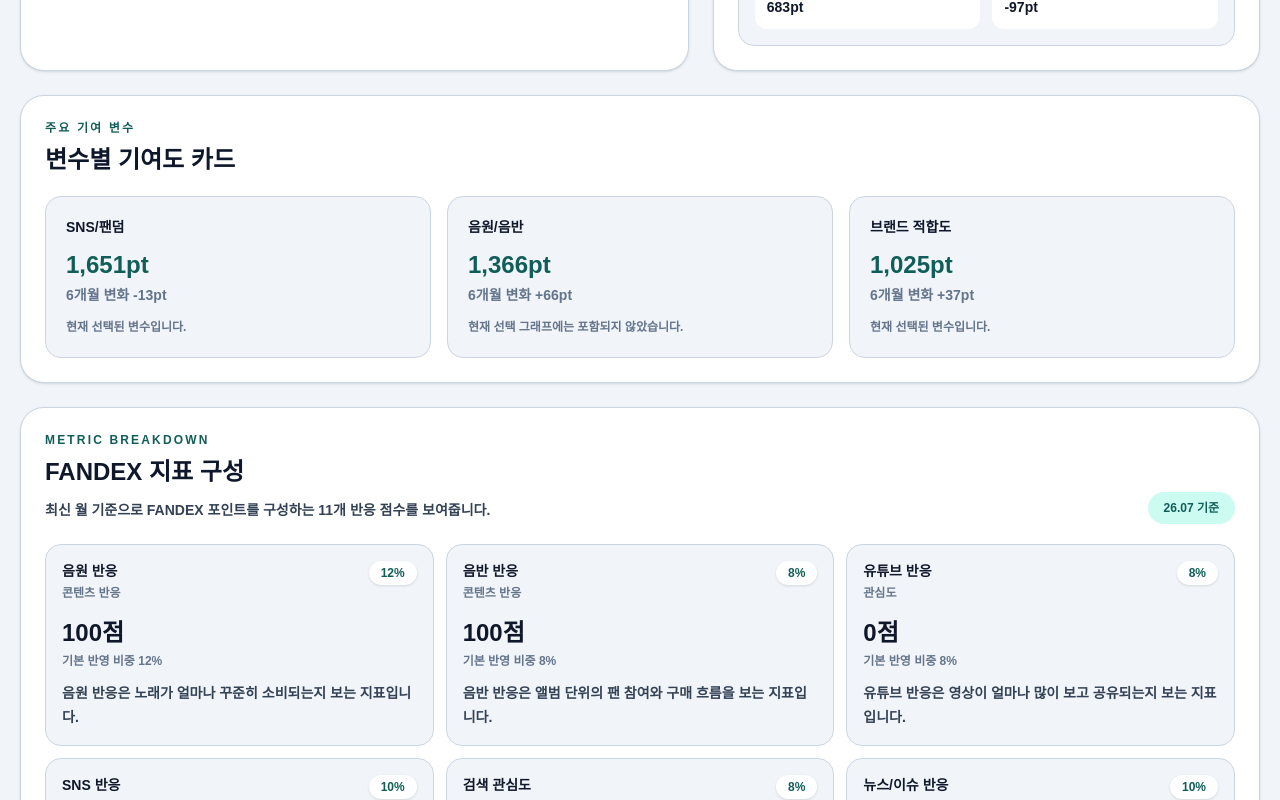
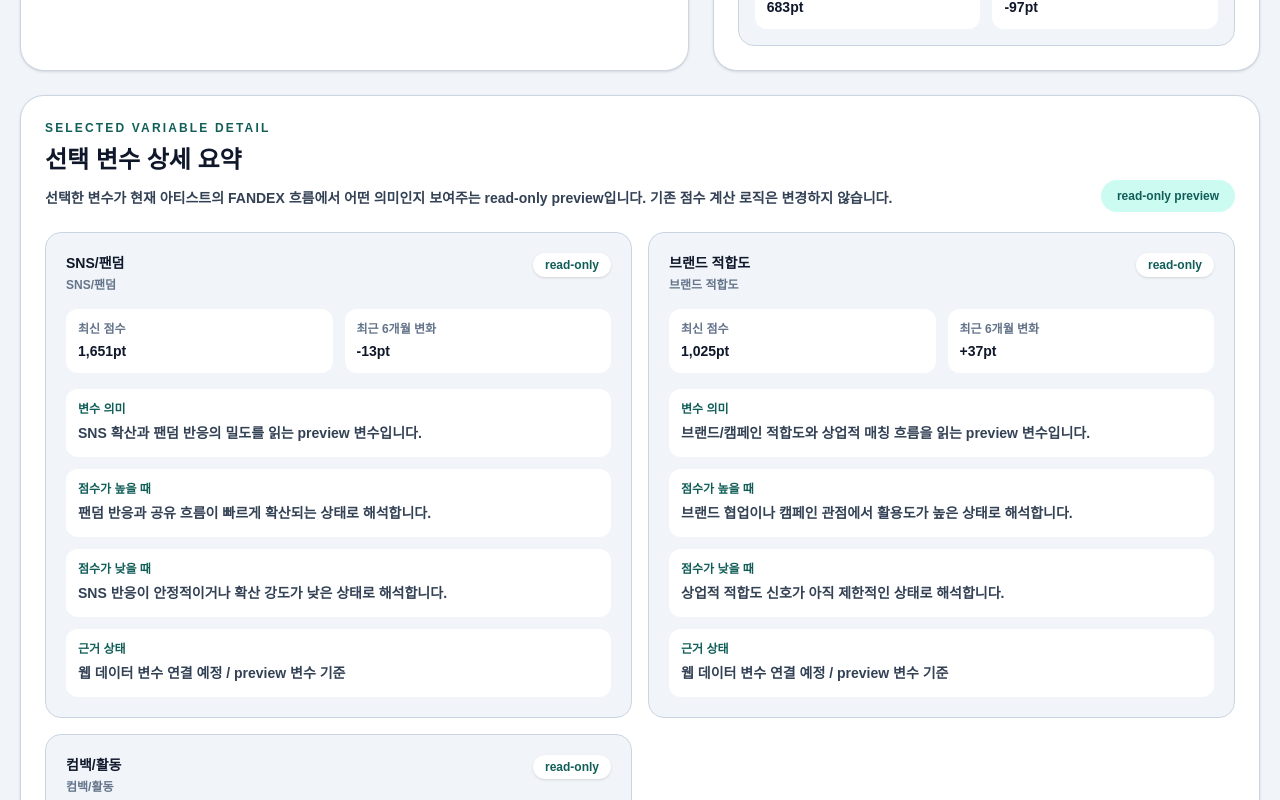
Before and after one commit to kpopmaker/fandex, a Next.js app: page /artists/ateez in a window 1280 px wide. Shown: the part 2800-3600 px from the top of the page. Built offline with nearby package versions, Linux system fonts and the light colour scheme.

Commit message:
feat: add selected variable detail summary

```diff
--- a/app/artists/[artistId]/page.tsx
+++ b/app/artists/[artistId]/page.tsx
@@ -38,6 +38,12 @@ type PageProps = {
 type LineChartPoint = {
   date: string;
   value: number;
+};
+
+type SelectedVariableDetail = {
+  meaning: string;
+  highMeaning: string;
+  lowMeaning: string;
 };
 
 const defaultSelectedVariables: ArtistStockVariableKey[] = [
@@ -86,6 +92,47 @@ const issueVariableLabels: Record<ArtistStockVariableKey, string> = {
   comebackActivityPoint: '컴백/활동',
   growthMomentumPoint: '성장 모멘텀',
   riskAdjustmentPoint: '조정 신호',
+};
+
+const selectedVariableDetails: Record<
+  ArtistStockVariableKey,
+  SelectedVariableDetail
+> = {
+  musicAlbumPoint: {
+    meaning: '음원/음반 소비와 앨범 반응을 읽는 preview 변수입니다.',
+    highMeaning: '최근 발매물 소비와 앨범 반응이 강하게 유지되는 상태로 해석합니다.',
+    lowMeaning: '발매 반응 또는 소비 흐름이 상대적으로 약한 상태로 해석합니다.',
+  },
+  newsIssuePoint: {
+    meaning: '기사/이슈 노출과 공개 언급 흐름을 읽는 source seed 기반 변수입니다.',
+    highMeaning: '공개 언급량과 이슈 강도가 FANDEX 관심 흐름을 밀어 올리는 상태입니다.',
+    lowMeaning: '최근 기사 노출이나 이슈 강도가 제한적인 상태로 해석합니다.',
+  },
+  snsFandomPoint: {
+    meaning: 'SNS 확산과 팬덤 반응의 밀도를 읽는 preview 변수입니다.',
+    highMeaning: '팬덤 반응과 공유 흐름이 빠르게 확산되는 상태로 해석합니다.',
+    lowMeaning: 'SNS 반응이 안정적이거나 확산 강도가 낮은 상태로 해석합니다.',
+  },
+  brandFitPoint: {
+    meaning: '브랜드/캠페인 적합도와 상업적 매칭 흐름을 읽는 preview 변수입니다.',
+    highMeaning: '브랜드 협업이나 캠페인 관점에서 활용도가 높은 상태로 해석합니다.',
+    lowMeaning: '상업적 적합도 신호가 아직 제한적인 상태로 해석합니다.',
+  },
+  comebackActivityPoint: {
+    meaning: '컴백/활동 모멘텀과 공식 활동 흐름을 읽는 preview 변수입니다.',
+    highMeaning: '컴백, 방송, 콘텐츠 활동이 최근 흐름을 강하게 만드는 상태입니다.',
+    lowMeaning: '활동 공백 또는 컴백 모멘텀이 약한 상태로 해석합니다.',
+  },
+  growthMomentumPoint: {
+    meaning: '최근 성장 흐름과 상승 탄력을 읽는 preview 변수입니다.',
+    highMeaning: '최근 지표가 이전보다 빠르게 개선되는 성장 구간으로 해석합니다.',
+    lowMeaning: '성장 속도가 둔화되었거나 뚜렷한 상승 신호가 약한 상태입니다.',
+  },
+  riskAdjustmentPoint: {
+    meaning: '과열/리스크/조정 신호를 보조적으로 읽는 preview 변수입니다.',
+    highMeaning: '리스크보다 안정 신호가 우세해 조정 부담이 낮은 상태로 해석합니다.',
+    lowMeaning: '과열, 변동성, 평판 리스크를 더 주의해서 봐야 하는 상태입니다.',
+  },
 };
 
 const metricCategoryLabels: Record<string, string> = {
@@ -633,6 +680,35 @@ export default async function ArtistDetailPage({
         </section>
 
         <section className="rounded-3xl border border-slate-200 bg-white p-6 shadow-sm dark:border-slate-800 dark:bg-slate-950">
+          <div className="flex flex-col gap-3 lg:flex-row lg:items-end lg:justify-between">
+            <div>
+              <p className="text-xs font-black uppercase tracking-[0.18em] text-cyan-600 dark:text-cyan-300">
+                selected variable detail
+              </p>
+              <h2 className="mt-2 text-2xl font-black">선택 변수 상세 요약</h2>
+              <p className="mt-2 max-w-4xl text-sm font-bold leading-7 text-slate-600 dark:text-slate-300">
+                선택한 변수가 현재 아티스트의 FANDEX 흐름에서 어떤 의미인지
+                보여주는 read-only preview입니다. 기존 점수 계산 로직은
+                변경하지 않습니다.
+              </p>
+            </div>
+            <span className="rounded-full bg-cyan-50 px-4 py-2 text-xs font-black text-cyan-700 dark:bg-cyan-400/10 dark:text-cyan-100">
+              read-only preview
+            </span>
+          </div>
+
+          <div className="mt-5 grid gap-4 lg:grid-cols-2">
+            {selectedSeries.map((series) => (
+              <SelectedVariableDetailCard
+                key={series.variableKey}
+                newsIssueSourceSummary={newsIssueSourceSummary}
+                series={series}
+              />
+            ))}
+          </div>
+        </section>
+
+        <section className="rounded-3xl border border-slate-200 bg-white p-6 shadow-sm dark:border-slate-800 dark:bg-slate-950">
           <p className="text-xs font-black uppercase tracking-[0.18em] text-cyan-600 dark:text-cyan-300">
             주요 기여 변수
           </p>
@@ -1085,6 +1161,103 @@ function InfoRow({ label, value }: { label: string; value: string }) {
   );
 }
 
+function SelectedVariableDetailCard({
+  newsIssueSourceSummary,
+  series,
+}: {
+  newsIssueSourceSummary: ReturnType<typeof getNewsIssueSourceArtistSummary>;
+  series: ArtistStockVariableSeries;
+}) {
+  const detail = selectedVariableDetails[series.variableKey];
+  const isNewsIssue = series.variableKey === 'newsIssuePoint';
+  const evidenceStatus = isNewsIssue
+    ? newsIssueSourceSummary.itemCount > 0
+      ? `${newsIssueSourceSummary.itemCount}개 source seed 연결`
+      : 'source seed 없음'
+    : series.variableKey === 'riskAdjustmentPoint'
+      ? 'preview 변수 기준 / 리스크 조정 보조 지표'
+      : '웹 데이터 변수 연결 예정 / preview 변수 기준';
+
+  return (
+    <article className="rounded-2xl border border-slate-200 bg-slate-50 p-5 dark:border-slate-800 dark:bg-slate-900/60">
+      <div className="flex flex-col gap-3 sm:flex-row sm:items-start sm:justify-between">
+        <div>
+          <p className="text-sm font-black text-slate-950 dark:text-white">
+            {series.displayName}
+          </p>
+          <p className="mt-1 text-xs font-bold text-slate-500 dark:text-slate-400">
+            {getVariableDisplayName(series.variableKey)}
+          </p>
+        </div>
+        <span className="rounded-full bg-white px-3 py-1 font-mono text-xs font-black text-cyan-700 shadow-sm dark:bg-slate-950 dark:text-cyan-300">
+          read-only
+        </span>
+      </div>
+
+      <div className="mt-4 grid gap-3 sm:grid-cols-2">
+        <MetricMini label="최신 점수" value={formatPoint(series.latestPoint)} />
+        <MetricMini
+          label="최근 6개월 변화"
+          value={formatDelta(series.sixMonthDelta)}
+        />
+      </div>
+
+      <div className="mt-4 grid gap-3">
+        <VariableDetailTextRow label="변수 의미" value={detail.meaning} />
+        <VariableDetailTextRow label="점수가 높을 때" value={detail.highMeaning} />
+        <VariableDetailTextRow label="점수가 낮을 때" value={detail.lowMeaning} />
+        <VariableDetailTextRow label="근거 상태" value={evidenceStatus} />
+      </div>
+
+      {isNewsIssue ? (
+        <div className="mt-4 grid gap-3 sm:grid-cols-2">
+          <MetricMini
+            label="source seed 개수"
+            value={String(newsIssueSourceSummary.itemCount)}
+          />
+          <MetricMini
+            label="평균 이슈 강도"
+            value={formatOptionalIssueScore(
+              newsIssueSourceSummary.averageIssueScore,
+            )}
+          />
+          <MetricMini
+            label="주요 category"
+            value={newsIssueSourceSummary.topCategory ?? '없음'}
+          />
+          <MetricMini
+            label="최신 반영 날짜"
+            value={newsIssueSourceSummary.latestPublishedDate ?? '없음'}
+          />
+          <MetricMini
+            label="sentiment 분포"
+            value={formatCountMap(newsIssueSourceSummary.sentimentCounts)}
+          />
+        </div>
+      ) : null}
+    </article>
+  );
+}
+
+function VariableDetailTextRow({
+  label,
+  value,
+}: {
+  label: string;
+  value: string;
+}) {
+  return (
+    <div className="rounded-xl bg-white p-3 dark:bg-slate-950">
+      <p className="text-xs font-black text-cyan-700 dark:text-cyan-300">
+        {label}
+      </p>
+      <p className="mt-1 text-sm font-bold leading-6 text-slate-600 dark:text-slate-300">
+        {value}
+      </p>
+    </div>
+  );
+}
+
 function VariablePointCard({
   color,
   selected,
```
